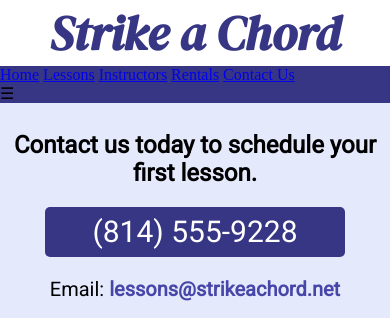
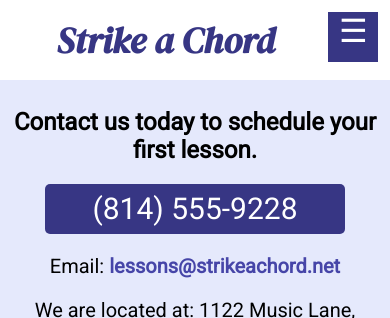
Before and after one commit to vovermiller/Strike-a-Chord, a plain HTML site: page lab1/music/contact.html in a window 390 px wide. Shown: the top 318 px of the page. Drawn offline with Linux system fonts and the light colour scheme; a script that the page names is missing.

Commit message:
Updated CSS
Updated CSS to fix nav problems and added styles for new elements

```diff
--- a/lab1/music/css/styles.css
+++ b/lab1/music/css/styles.css
@@ -146,16 +146,33 @@ footer a {
 
 @media only screen and (max-width:767px) {
     /* Style rules for mobile viewport */
-    nav li {
+    .mobile-nav a {
+        color: #fff;
+        text-align: center;
+        font-size: 2em;
+        text-decoration: none;
+        padding: 3%;
         display: block;
-        border-top: 1px solid #e5e9fc;
+    }
+    .mobile-nav a.menu-icon {
+        display: block;
+        position: absolute;
+        right: 0;
+        top: 0;
+    }
+    .menu-icon div {
+        height: 50px;
+        width: 50px;
+        background-color: #373684;
     }
     /* Hide tab-desk class */
-    .tab-desk {
+    .tab-desk, #menu-links {
         display: none;
     }
-    header {
-        font-size: 1.5em;
+    h1 {
+        font-size: 0.75em;
+        padding: 4%;
+        margin-right: 15%;
     }
     /* Style rules for table */
     table {
@@ -235,12 +252,14 @@ footer a {
         display: block;
         font-size: 0.75em;
     }
-    .mobile {
-        display: none;
-    }
     /* Tablet Viewport: Style rule for header content */
     span.tab-desk {
         display: inline;
+    }
+    header h1 {
+        margin: 0;
+        padding: 0;
+        font-size: 2em;
     }
     /* Tablet Viewport: Style rules for nav area */
     nav li {
@@ -254,6 +273,9 @@ footer a {
     }
     nav li a {
         padding: 0.25em 0.5em 0.25em 0.5em;
+    }
+    .mobile, .mobile-nav {
+        display: none;
     }
     /* Tablet Viewport: Style rule for map */
     .map {
@@ -348,6 +370,12 @@ footer a {
     nav li:last-child {
         border-right: none;
     }
+    nav li a:hover {
+        transform: scale(1.2);
+    }
+    .mobile, .mobile-nav {
+        display: none;
+    }
     /* Desktop Viewport: Style rule for header */
     header {
         padding: 2%;
@@ -391,8 +419,6 @@ footer a {
     /* Desktop Viewport: Style rules for form elements */
     .form-grid {
         display: grid;
-
-
     }
     .btn {
         grid-column: 1 /span 2;
@@ -411,7 +437,7 @@ footer a {
         grid-template-columns: 24% 24% 24% 24%;
         grid-gap: 20px;
         margin: auto;
-        }
+    }
     aside {
         grid-column: 1 / span 4;
         text-align: center;
```
